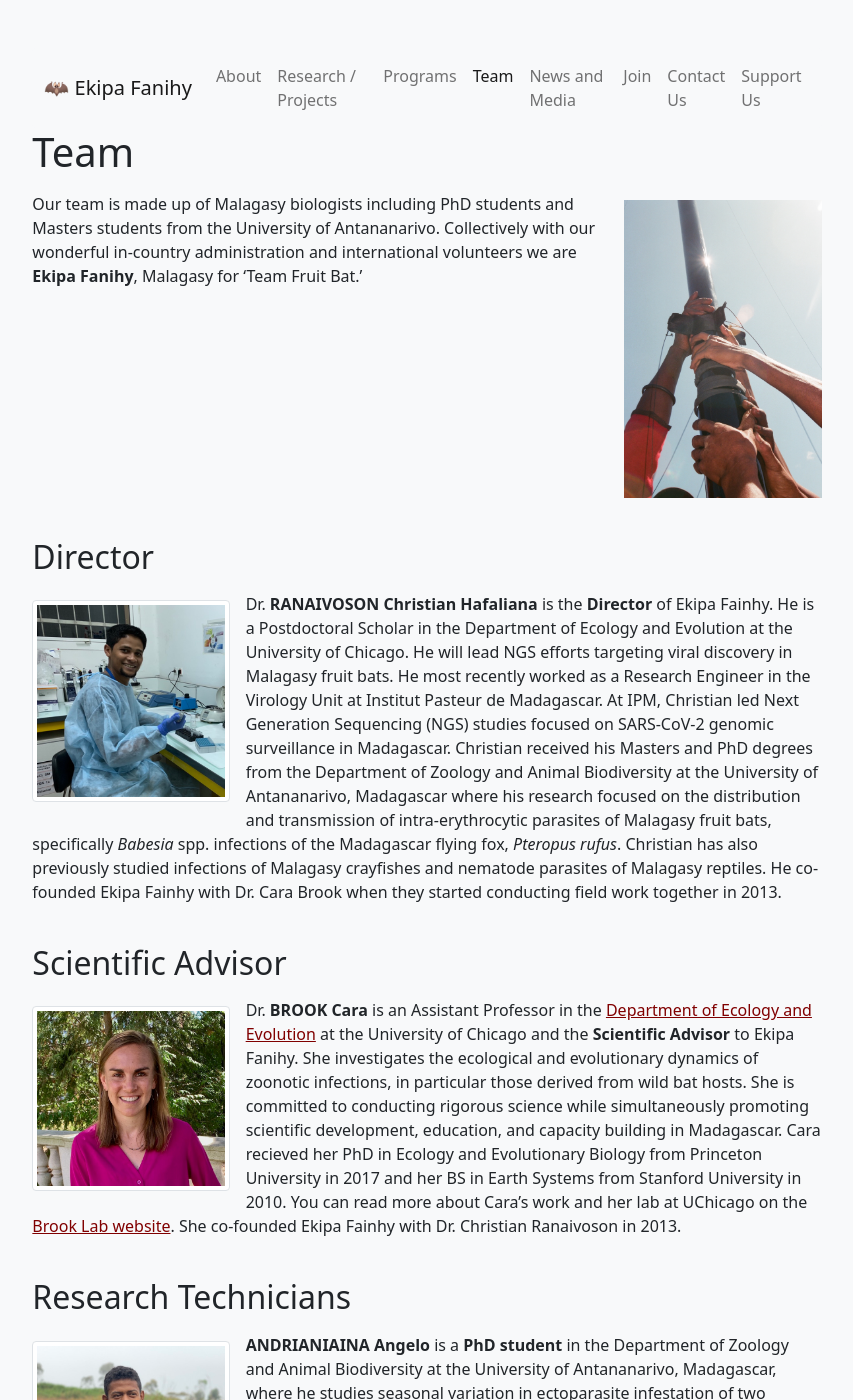
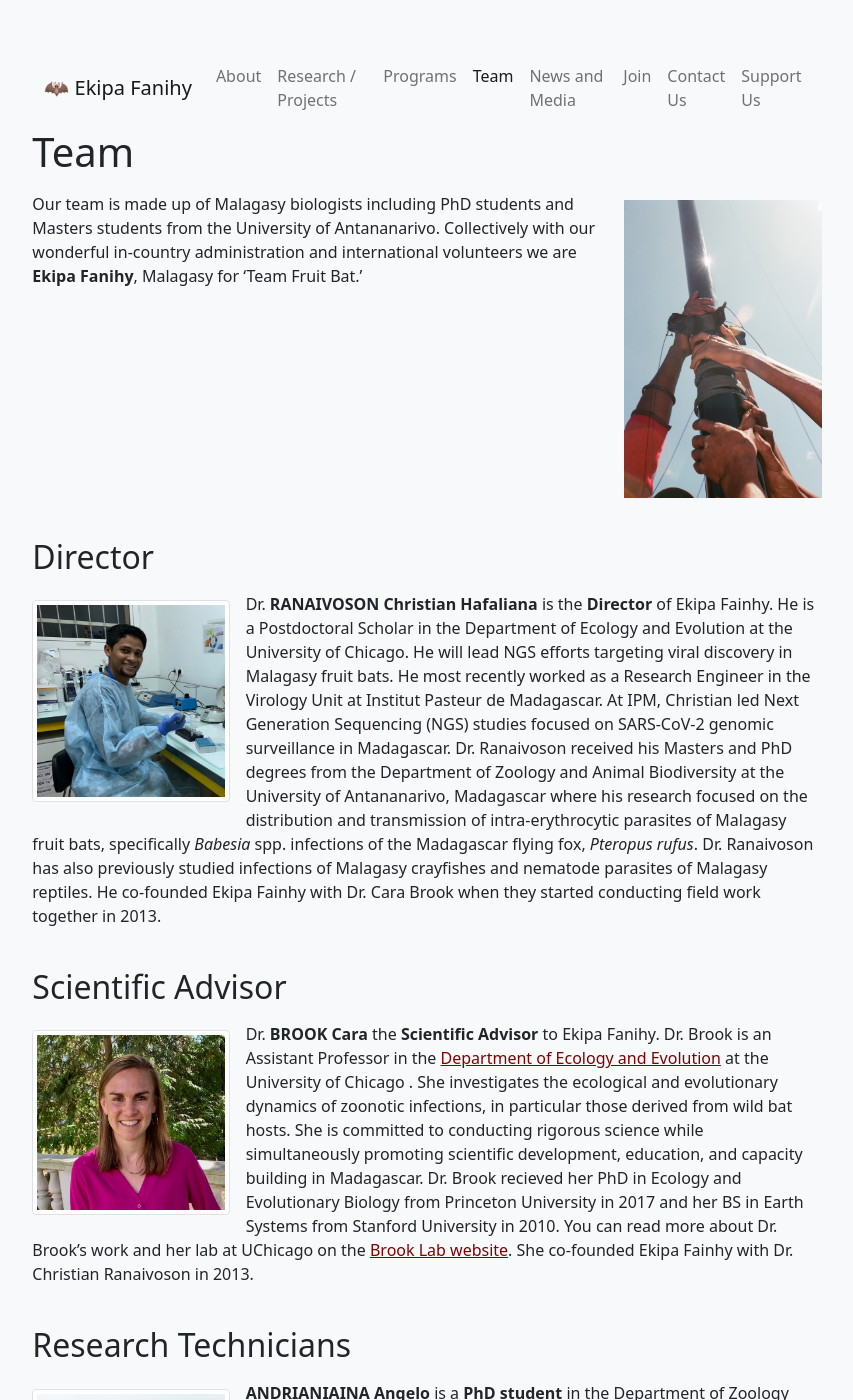
Before and after one commit to brooklabteam/www-ekipafanihy, a Jekyll site: the page built from Team.md, in a window 1280 px wide and 1400 px high. Shown: the whole window, without its empty margins (213-1066 px from the left). Built offline with Jekyll 4.4.1, drawn with Linux system fonts in a browser that asks for light colours.

Commit message:
formal titles for Cara and Christian

```diff
--- a/Team.md
+++ b/Team.md
@@ -13,7 +13,7 @@ Our team is made up of Malagasy biologists including PhD students and Masters st
 
 <img src="/assets/team/christian_ranaivoson.jpg" alt="christian" class="img-thumbnail float-start col-md-3" />
 
-Dr. **RANAIVOSON Christian Hafaliana** is the **Director** of Ekipa Fainhy. He is a Postdoctoral Scholar in the Department of Ecology and Evolution at the University of Chicago. He will lead NGS efforts targeting viral discovery in Malagasy fruit bats. He most recently worked as a Research Engineer in the Virology Unit at Institut Pasteur de Madagascar. At IPM, Christian led Next Generation Sequencing (NGS) studies focused on SARS-CoV-2 genomic surveillance in Madagascar. Christian received his Masters and PhD degrees from the Department of Zoology and Animal Biodiversity at the University of Antananarivo, Madagascar where his research focused on the distribution and transmission of intra-erythrocytic parasites of Malagasy fruit bats, specifically *Babesia* spp. infections of the Madagascar flying fox, *Pteropus rufus*. Christian has also previously studied infections of Malagasy crayfishes and nematode parasites of Malagasy reptiles. He co-founded Ekipa Fainhy with Dr. Cara Brook when they started conducting field work together in 2013.
+Dr. **RANAIVOSON Christian Hafaliana** is the **Director** of Ekipa Fainhy. He is a Postdoctoral Scholar in the Department of Ecology and Evolution at the University of Chicago. He will lead NGS efforts targeting viral discovery in Malagasy fruit bats. He most recently worked as a Research Engineer in the Virology Unit at Institut Pasteur de Madagascar. At IPM, Christian led Next Generation Sequencing (NGS) studies focused on SARS-CoV-2 genomic surveillance in Madagascar. Dr. Ranaivoson received his Masters and PhD degrees from the Department of Zoology and Animal Biodiversity at the University of Antananarivo, Madagascar where his research focused on the distribution and transmission of intra-erythrocytic parasites of Malagasy fruit bats, specifically *Babesia* spp. infections of the Madagascar flying fox, *Pteropus rufus*. Dr. Ranaivoson has also previously studied infections of Malagasy crayfishes and nematode parasites of Malagasy reptiles. He co-founded Ekipa Fainhy with Dr. Cara Brook when they started conducting field work together in 2013.
 
 <div style="clear:both;">&nbsp;</div>
 
@@ -21,7 +21,7 @@ Dr. **RANAIVOSON Christian Hafaliana** is the **Director** of Ekipa Fainhy. He i
 
 <img src="/assets/team/carabrook-headshot-2020.jpeg" alt="headshot" class="img-thumbnail float-start col-md-3" />
 
-Dr. **BROOK Cara** is an Assistant Professor in the [Department of Ecology and Evolution](https://ecologyandevolution.uchicago.edu/) at the University of Chicago and the **Scientific Advisor** to Ekipa Fanihy. She investigates the ecological and evolutionary dynamics of zoonotic infections, in particular those derived from wild bat hosts. She is committed to conducting rigorous science while simultaneously promoting scientific development, education, and capacity building in Madagascar. Cara recieved her PhD in Ecology and Evolutionary Biology from Princeton University in 2017 and her BS in Earth Systems from Stanford University in 2010. You can read more about Cara's work and her lab at UChicago on the [Brook Lab website](https://www.brooklab.org). She co-founded Ekipa Fainhy with Dr. Christian Ranaivoson in 2013.
+Dr. **BROOK Cara** the **Scientific Advisor** to Ekipa Fanihy. Dr. Brook is an Assistant Professor in the [Department of Ecology and Evolution](https://ecologyandevolution.uchicago.edu/) at the University of Chicago . She investigates the ecological and evolutionary dynamics of zoonotic infections, in particular those derived from wild bat hosts. She is committed to conducting rigorous science while simultaneously promoting scientific development, education, and capacity building in Madagascar. Dr. Brook recieved her PhD in Ecology and Evolutionary Biology from Princeton University in 2017 and her BS in Earth Systems from Stanford University in 2010. You can read more about Dr. Brook's work and her lab at UChicago on the [Brook Lab website](https://www.brooklab.org). She co-founded Ekipa Fainhy with Dr. Christian Ranaivoson in 2013.
 
 <div style="clear:both;">&nbsp;</div>
 
```
